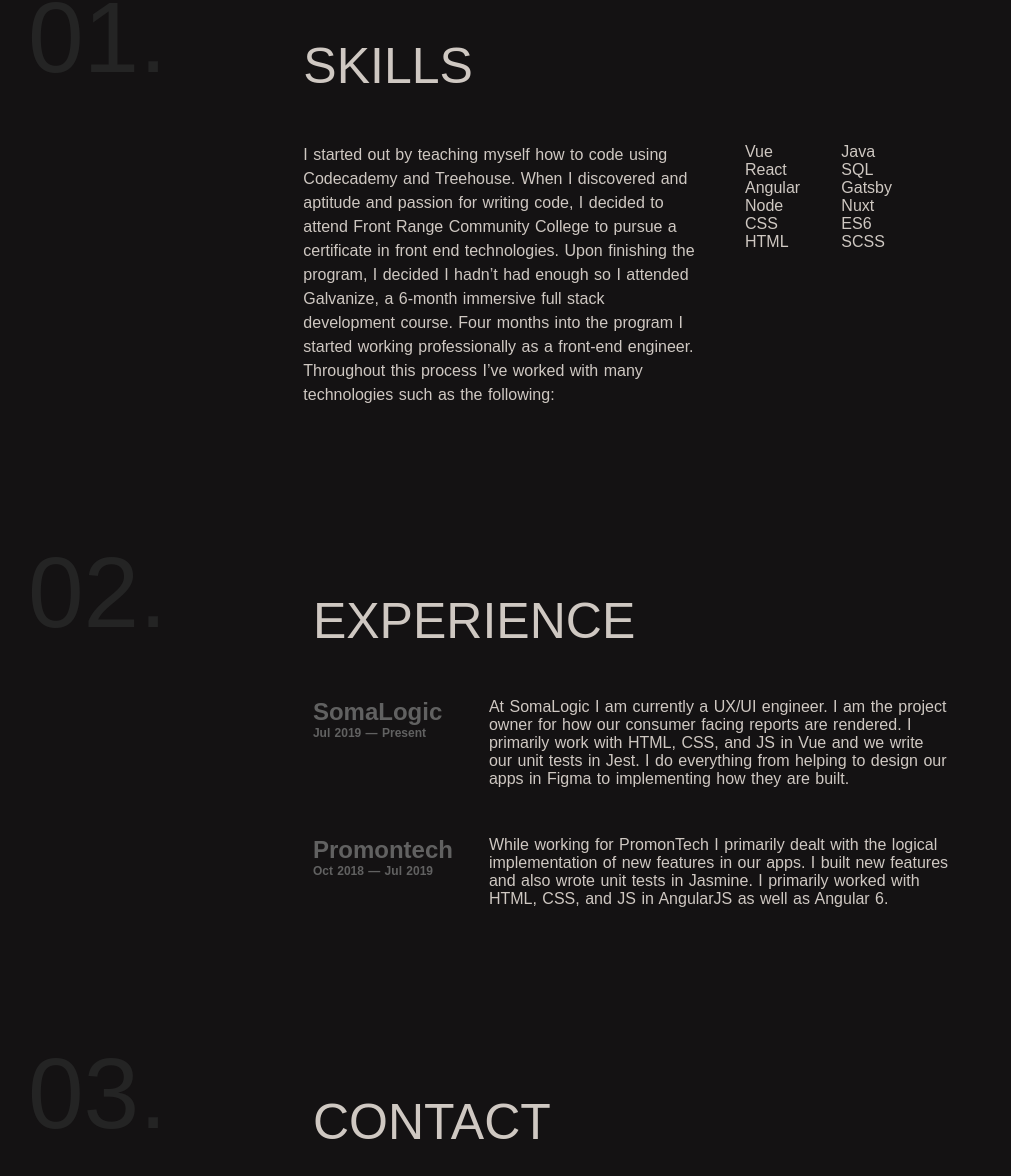
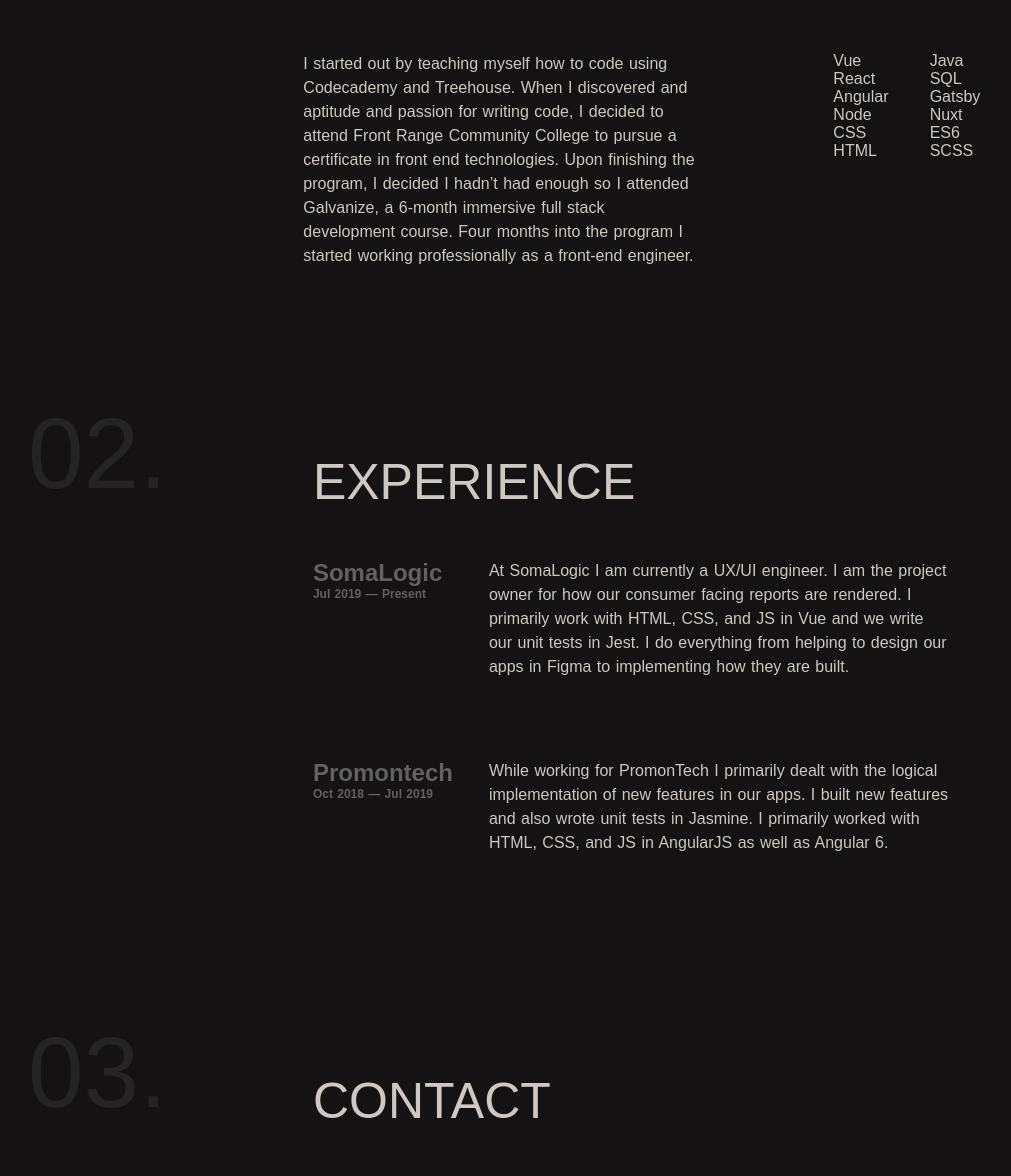
Before and after one commit to leviboenish/portfolio-2019, a Nuxt app: page / in a window 1536 px wide. Shown: the part 1575-2751 px from the top of the page, without its empty margins (132-1143 px from the left). Built offline with nearby package versions, Linux system fonts and the light colour scheme; a web font is replaced by a local one.

Commit message:
copy updates and line-heights

```diff
--- a/components/About.vue
+++ b/components/About.vue
@@ -6,6 +6,9 @@
 </template>
 
 <script>
+ export default {
+
+    }
 
 </script>
 
--- a/components/Contact.vue
+++ b/components/Contact.vue
@@ -2,7 +2,6 @@
   <div class="section-container" id="contact">
       <h1 class="section-index">03.</h1>
       <h2 class="section-header">Contact</h2>
-      <p class="section-content">You can reach me all over the web</p>
 
       <div class="contact-item">
         <svg width="24" height="24" viewBox="0 0 24 24" fill="none" xmlns="http://www.w3.org/2000/svg">
@@ -38,7 +37,9 @@
 </template>
 
 <script>
+ export default {
 
+    }
 </script>
 
 <style>
@@ -51,6 +52,7 @@
   display: flex;
   grid-column: 1/5;
   align-items: center;
+   margin-top: 1.5rem;
 }
 
 svg {
@@ -65,7 +67,8 @@
   }
 
   .contact-item {
-    grid-column: 8/11;
+    grid-column: 3/11;
+    margin-top: 0;
   }
 
 }
--- a/components/Experience.vue
+++ b/components/Experience.vue
@@ -44,6 +44,15 @@
 
 .job-history {
     grid-column: 1/5;
+    margin-bottom: 2rem;
+}
+
+.job-description {
+    line-height: 1.5;
+}
+
+.job-info {
+    margin-bottom: 1.5rem;
 }
 
 .company, .dates {
--- a/components/Footer.vue
+++ b/components/Footer.vue
@@ -7,7 +7,9 @@
 </template>
 
 <script>
+ export default {
 
+    }
 </script>
 
 <style>
--- a/components/Nav.vue
+++ b/components/Nav.vue
@@ -10,7 +10,9 @@
 </template>
 
 <script>
+ export default {
 
+    }
 </script>
 
 <style>
--- a/components/Skills.vue
+++ b/components/Skills.vue
@@ -2,7 +2,7 @@
   <div class="section-container" id="skills">
         <h1 class="section-index">01.</h1>
         <h2 class="section-header">Skills</h2>
-      <p class="section-content">I started out by teaching myself how to code using Codecademy and Treehouse. When I discovered and aptitude and passion for writing code, I decided to attend Front Range Community College to pursue a certificate in front end technologies. Upon finishing the program, I decided I hadn’t had enough so I attended Galvanize, a 6-month immersive full stack development course. Four months into the program I started working professionally as a front-end engineer. Throughout this process I’ve worked with many technologies such as the following:</p>
+      <p class="section-content">I started out by teaching myself how to code using Codecademy and Treehouse. When I discovered and aptitude and passion for writing code, I decided to attend Front Range Community College to pursue a certificate in front end technologies. Upon finishing the program, I decided I hadn’t had enough so I attended Galvanize, a 6-month immersive full stack development course. Four months into the program I started working professionally as a front-end engineer.</p>
       <ul class="skills-list">
           <li>Vue</li>
           <li>React</li>
@@ -21,6 +21,9 @@
 </template>
 
 <script>
+ export default {
+
+    }
 
 </script>
 
@@ -42,7 +45,7 @@
     }
 
     .skills-list {
-        grid-column: 8/10;
+        grid-column: 9/11;
         column-gap: 4rem;
     }
 }
--- a/pages/index.vue
+++ b/pages/index.vue
@@ -72,11 +72,13 @@
   color: #616161;
   font-weight: 200;
   text-transform: uppercase;
+  line-height: .8;
 }
 
 
 .section-content, .about-content {
   grid-column: 1/5;
+  line-height: 1.5;
 }
 
 .section-header {
@@ -136,12 +138,10 @@
 
   .section-content {
     grid-column: 3/8;
-    line-height: 150%
   }
 
   .about-content{
     grid-column: 7/11;
-    line-height: 150%;
   }
 
   .title {
```
